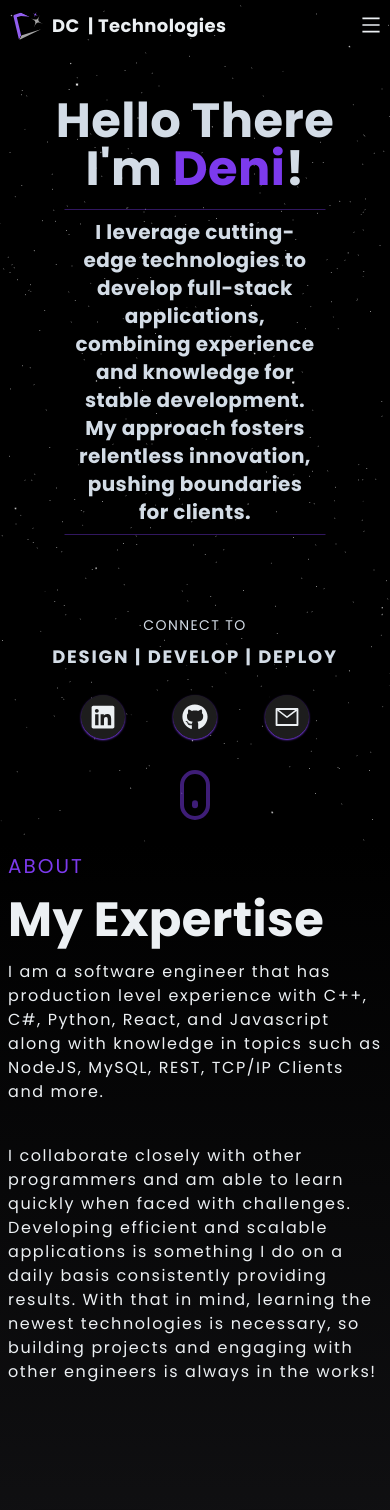
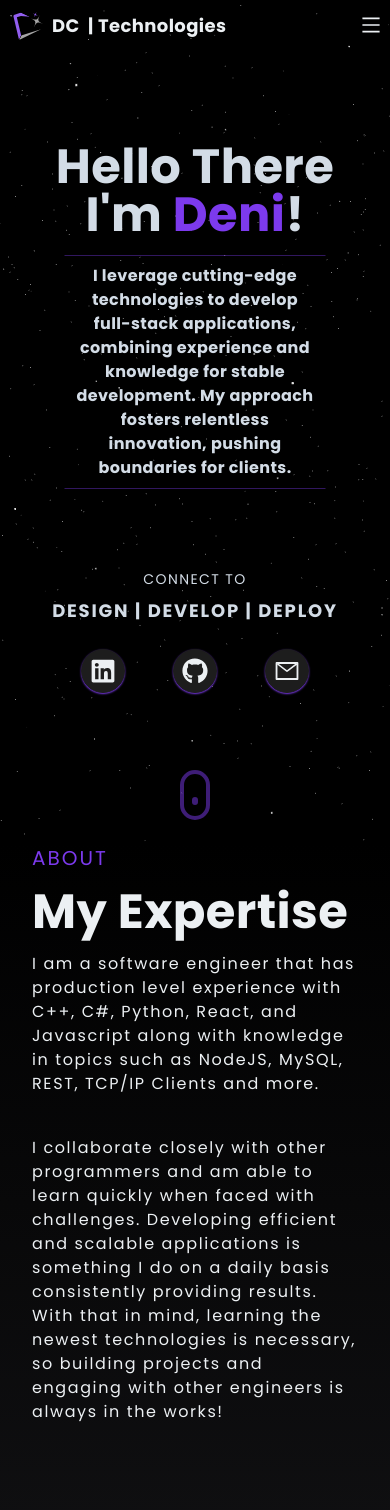
Before and after one commit to d3h1/portfolio-website, a React (Vite) app: page / in a window 390 px wide. Shown: the top 1510 px of the page. Built offline with nearby package versions, Linux system fonts and the light colour scheme.

Commit message:
fixed responsiveness on smaller screens

```diff
--- a/src/components/About.jsx
+++ b/src/components/About.jsx
@@ -34,7 +34,7 @@ const About = () => {
   return (
     <div className="w-full xsm:h-full md:h-screen flex flex-col bg-gradient-to-t from-zinc-900 to-black bg-cover">
       <div className="max-w-[1200px] m-auto xmd:grid md:grid-cols-2 gap-8">
-        <div className="col-span-1 m-2 items-center">
+        <div className="col-span-1 mx-8 items-center">
           <motion.div variants={textVariant()}>
             <p className="uppercase text-xl tracking-widest text-violet-600">
               About
--- a/src/components/Experience.jsx
+++ b/src/components/Experience.jsx
@@ -6,7 +6,6 @@ import { motion } from "framer-motion";
 
 import "react-vertical-timeline-component/style.min.css";
 
-import { styles } from "../styles";
 import { experiences } from "../constants";
 import { SectionWrapper } from "../hoc";
 import { textVariant } from "../utils/motion";
@@ -55,7 +54,7 @@ const ExperienceCard = ({ experience }) => (
 const Experience = () => {
   return (
     <div className="page-container">
-      <div className="">
+      <div className="mx-8">
         {/* Our initial title and more for the page*/}
         <motion.div variants={textVariant()}>
           <p className="uppercase text-xl tracking-widest text-violet-600">
--- a/src/components/Hero.jsx
+++ b/src/components/Hero.jsx
@@ -60,12 +60,12 @@ const Hero = () => {
             <span className="text-violet-600">Deni</span>!
           </h1>
 
-          <h3 className="p-2 xsm:text-base sm:text-xl text-gray-light border border-transparent border-y-violet-600/40 w-[70%] m-auto cursor-default">
+          <h5 className="p-2 xsm:text-base smd:text-xl text-gray-light border border-transparent border-y-violet-600/40 w-[70%] m-auto cursor-default">
             I leverage cutting-edge technologies to develop full-stack
             applications, combining experience and knowledge for stable
             development. My approach fosters relentless innovation, pushing
             boundaries for clients.
-          </h3>
+          </h5>
           <p className="mt-20 uppercase text-sm tracking-widest text-gray-light">
             CONNECT TO
           </p>
@@ -79,9 +79,9 @@ const Hero = () => {
             <a href="https://github.com/d3h1" target="_blank" className="rounded-button bg-gray-dark mx-6">
               <FaGithub size={26} />
             </a>
-            <div className="rounded-button bg-gray-dark mx-6">
+            <a target="_blank" className="rounded-button bg-gray-dark mx-6">
               <AiOutlineMail size={26} />
-            </div>
+            </a>
           </div>
         </div>
       </div>
--- a/src/components/Tech.jsx
+++ b/src/components/Tech.jsx
@@ -33,8 +33,8 @@ const Tech = () => {
 
   return (
     <div className="w-full xsm:h-full md:h-screen flex">
-      <div className="max-w-[1200px] m-auto xmd:grid md:grid-cols-2 gap-8">
-        <div className="col-span-1 mx-2 items-center ">
+      <div className="max-w-[1200px] m-auto xmd:grid xmd:grid-cols-2 gap-8">
+        <div className="col-span-1 items-center mx-8">
           <motion.div variants={textVariant()}>
             <p className="uppercase text-xl tracking-widest text-violet-600">
               technology in
@@ -62,7 +62,7 @@ const Tech = () => {
           </motion.p>
         </div>
         {/* We are using technologies.map to output different technologies I know */}
-        <div className="col-span-1 mt-5 mb-10 mx-2 flex flex-wrap gap-10 justify-center items-center  xmd:w-[450px]">
+        <div className="col-span-1 flex flex-wrap gap-3 justify-center items-center xmd:w-[500px]">
           {technologies.map((technology, index) => (
             <TechCard key={technology.title} index={index} {...technology} />
           ))}
```
